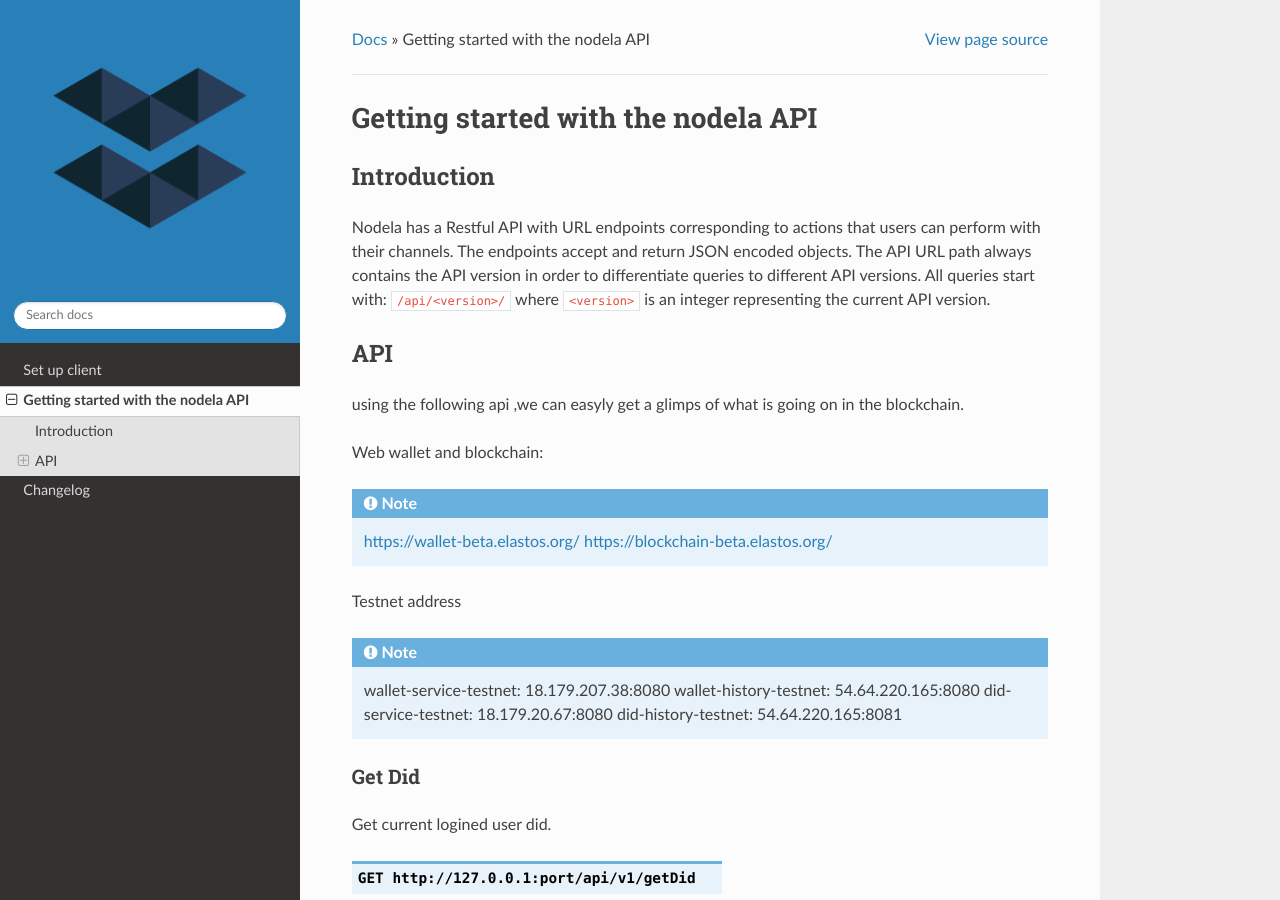
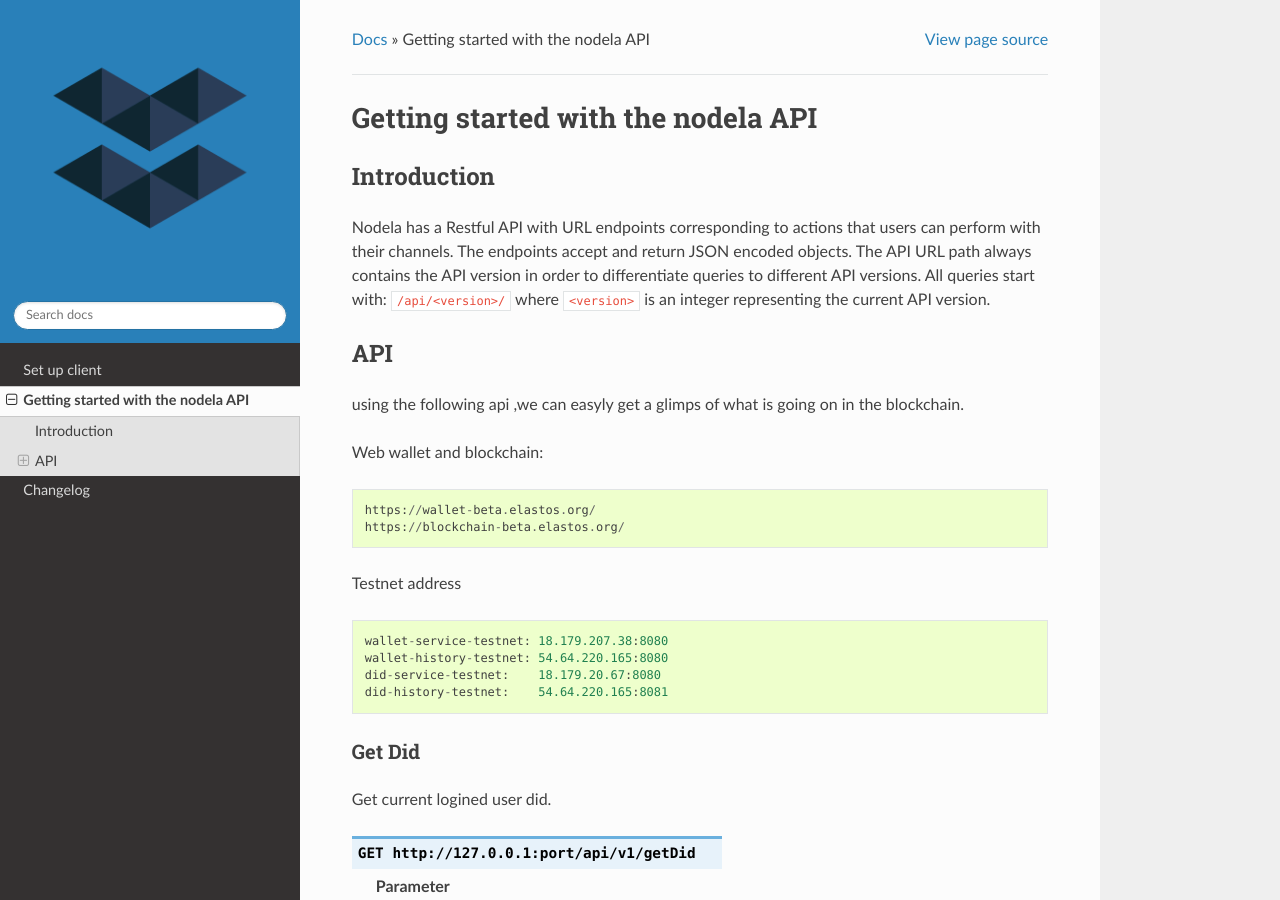
Before and after one commit to mengxiaokun/Elastos.ORG.Wallet.Browser.Android, a Sphinx documentation site: the page built from docs/api_guide.rst, in a window 1280 px wide and 900 px high. Built offline with Sphinx 7.4.7 and the Read the Docs theme 2.0.0, drawn with Linux system fonts in a browser that asks for light colours; part of the change alters nothing that is shown; some of the changed text lies outside the part shown.

```diff
--- a/docs/api_guide.rst
+++ b/docs/api_guide.rst
@@ -16,14 +16,14 @@ using the following api ,we can easyly get a glimps of what is going on in the b
 
 Web wallet and blockchain:
 
-.. note::
+.. sourcecode::
 
    https://wallet-beta.elastos.org/
    https://blockchain-beta.elastos.org/
 
 Testnet address
 
-.. note::
+.. sourcecode::
 
    wallet-service-testnet: 18.179.207.38:8080
    wallet-history-testnet: 54.64.220.165:8080
@@ -192,9 +192,9 @@ Send a transfer to id-chain.
    :statuscode 500:   internal error
    :statuscode 10001: process error
 
-   :Ref: http://did-service-testnet/api/1/createTx
-   :Ref: ElastosWalletSign.generateRawTransaction()
-   :Ref: http://did-service-testnet/api/1/sendRawTx
+   :Ref: http://did-service-testnet/api/1/createTx;
+         ElastosWalletSign.generateRawTransaction();
+         http://did-service-testnet/api/1/sendRawTx
 
 
 Get transaction by transaction id
@@ -249,8 +249,7 @@ Get all transactions.
 -----------------------------------------
 Check out all transactions of logined user.
 
-.. http:get:: http://127.0.0.1:port/api/v1/getAllTxs[?][pageNum=(number:`page number`)]
-                                                    [&][pageSize=(number:`page size`)]
+.. http:get:: http://127.0.0.1:port/api/v1/getAllTxs[?][pageNum=(number:`page number`)][&][pageSize=(number:`page size`)]
 
    **Parameter**
      :pageNum:  [optional] page number, if not set, use 0.
```
